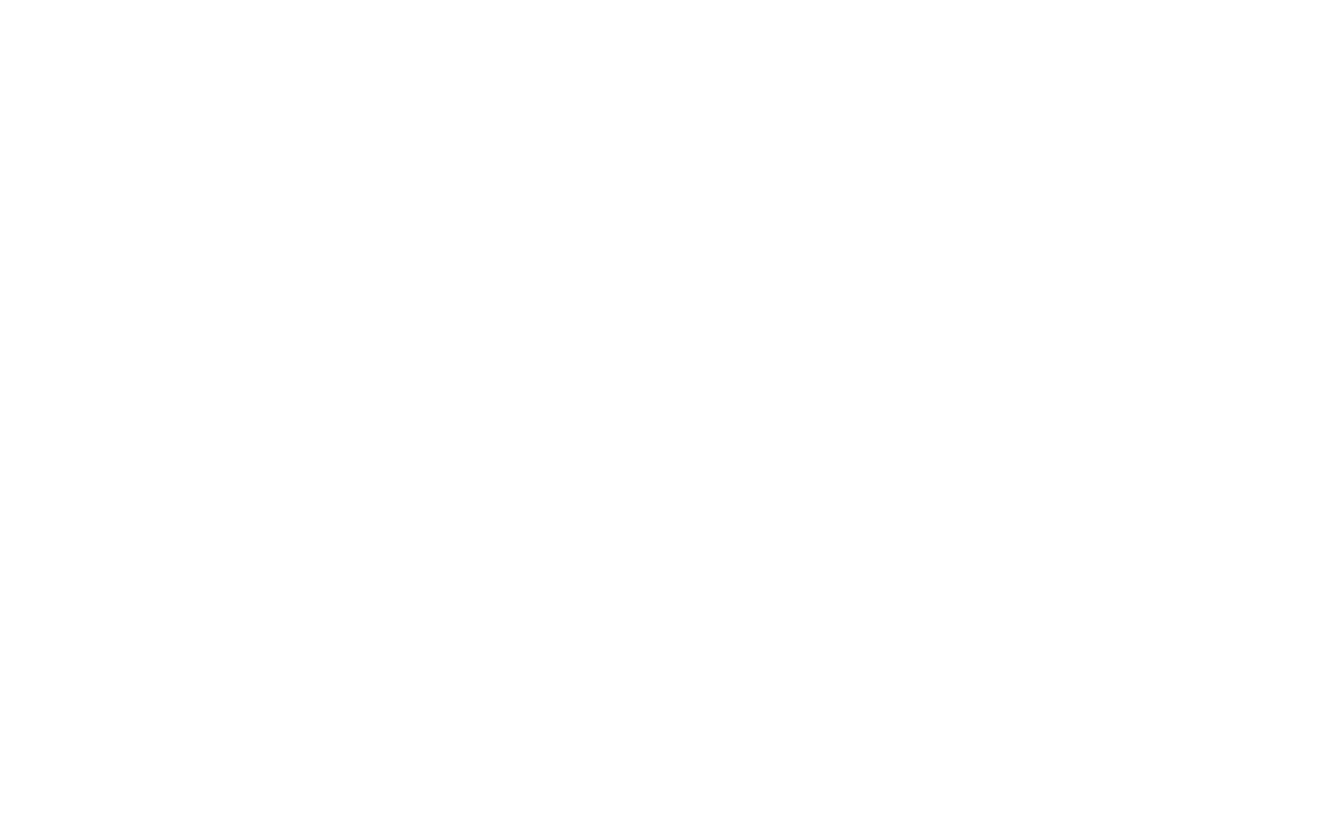
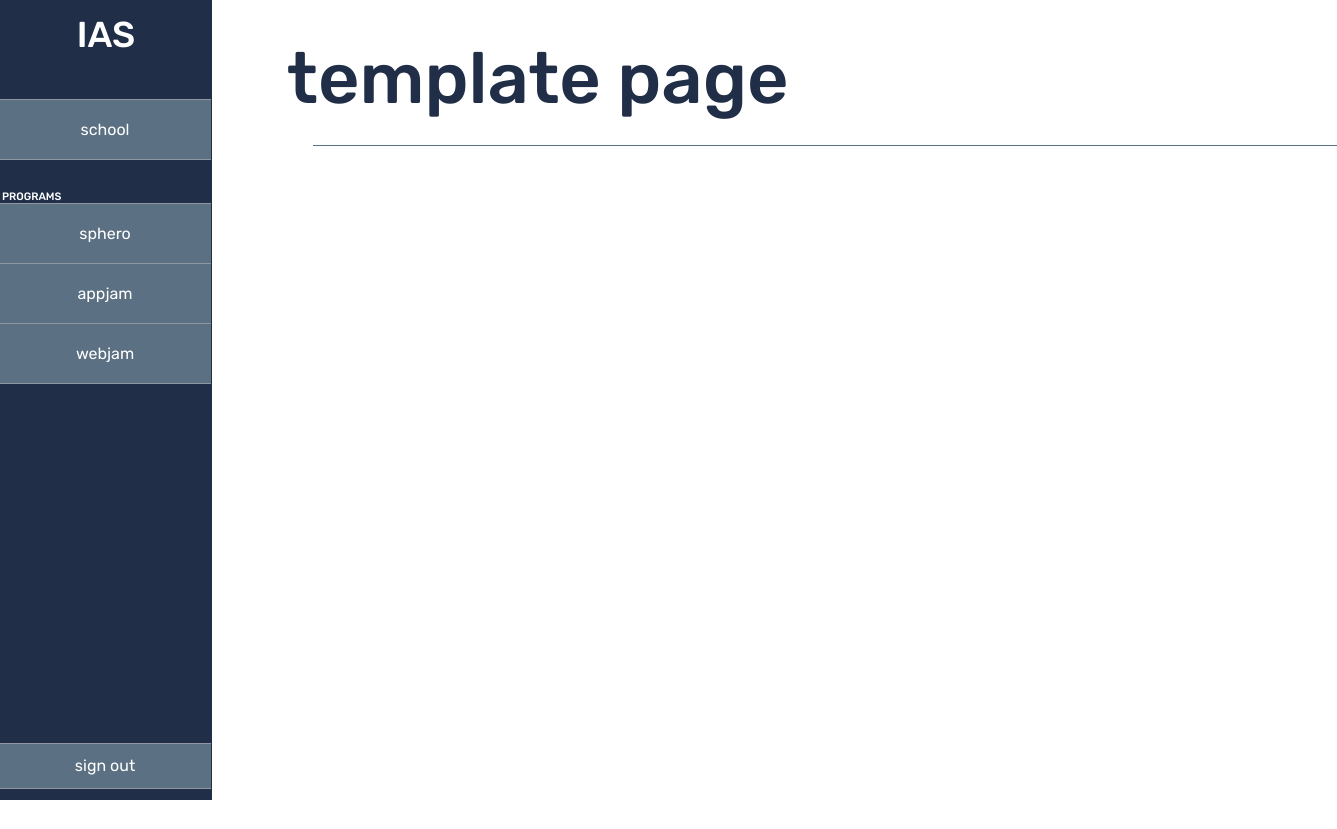
Before and after one commit to DreamsForSchools/dfs-ias, a React (Create React App) app: page /template in a window 1280 px wide. Shown: the whole page, 1337 px wide, since content can reach past the window. Before the commit the page ends 800 px from the top, so only its background shows below. Built offline with nearby package versions, Linux system fonts and the light colour scheme.

Commit message:
Added template page

```diff
--- a/src/App.js
+++ b/src/App.js
@@ -6,6 +6,7 @@
 import SchoolHomePage from './pages/SchoolHomePage';
 import SpheroHomePage from './pages/SpheroHomePage';
 import WebjamHomePage from './pages/WebjamHomePage';
+import TemplatePage from './pages/TemplatePage';
 
 import {BrowserRouter as Router, Switch, Route} from 'react-router-dom';
 
@@ -30,6 +31,9 @@
 
             {/* WebjamHomePage Component */}
             <Route path="/webjamhome" component={WebjamHomePage} />
+
+            {/* TemplatePage Component */}
+            <Route path="/template" component={TemplatePage} />
         </Switch>
       </div>
     </Router>
--- a/src/pages/AppjamHomePage.js
+++ b/src/pages/AppjamHomePage.js
@@ -1,12 +1,15 @@
 import React from 'react'
 import add from '.././assets/add.svg'
 
-import SideNavBar from '../components/sidebar/SideNavBar'
+import SideNavBar from '../components/sidebar/SideNavBar';
+import { useHistory } from "react-router-dom";
 
 export default function AppjamHomePage() {
 
+    let history = useHistory();
     const addRoster = () => {
-        alert("Add Roster button clicked!")
+        // alert("Add Roster button clicked!")
+        history.push('/template');
     }
 
     return (
--- a/src/pages/SchoolHomePage.js
+++ b/src/pages/SchoolHomePage.js
@@ -1,12 +1,15 @@
 import React from 'react'
 import add from '.././assets/add.svg'
 
-import SideNavBar from '../components/sidebar/SideNavBar'
+import SideNavBar from '../components/sidebar/SideNavBar';
+import { useHistory } from "react-router-dom";
 
 export default function SchoolHomePage() {
 
+    let history = useHistory();
     const addRoster = () => {
-        alert("Add Roster button clicked!")
+        // alert("Add Roster button clicked!")
+        history.push('/template');
     }
 
     return (
--- a/src/pages/SpheroHomePage.js
+++ b/src/pages/SpheroHomePage.js
@@ -1,12 +1,15 @@
 import React from 'react'
 import add from '.././assets/add.svg'
 
-import SideNavBar from '../components/sidebar/SideNavBar'
+import SideNavBar from '../components/sidebar/SideNavBar';
+import { useHistory } from "react-router-dom";
 
 export default function SpheroHomePage() {
 
+    let history = useHistory();
     const addRoster = () => {
-        alert("Add Roster button clicked!")
+        // alert("Add Roster button clicked!")
+        history.push('/template');
     }
 
     return (
--- /dev/null
+++ b/src/pages/TemplatePage.js
@@ -0,0 +1,23 @@
+import React from 'react'
+import add from '.././assets/add.svg'
+
+import SideNavBar from '../components/sidebar/SideNavBar';
+import { useHistory } from "react-router-dom";
+
+export default function TemplatePage() {
+
+
+    return (
+        <div>
+            <SideNavBar />
+
+            <div className="programPageContainer">
+                <h1 className="programPageTitle">template page</h1>
+
+                <div className="hozLineDivider"></div>
+
+            </div>
+
+        </div>
+    )
+}
--- a/src/pages/WebjamHomePage.js
+++ b/src/pages/WebjamHomePage.js
@@ -1,12 +1,15 @@
 import React from 'react'
 import add from '.././assets/add.svg'
 
-import SideNavBar from '../components/sidebar/SideNavBar'
+import SideNavBar from '../components/sidebar/SideNavBar';
+import { useHistory } from "react-router-dom";
 
 export default function WebjamHomePage() {
 
+    let history = useHistory();
     const addRoster = () => {
-        alert("Add Roster button clicked!")
+        // alert("Add Roster button clicked!")
+        history.push('/template');
     }
 
     return (
```
